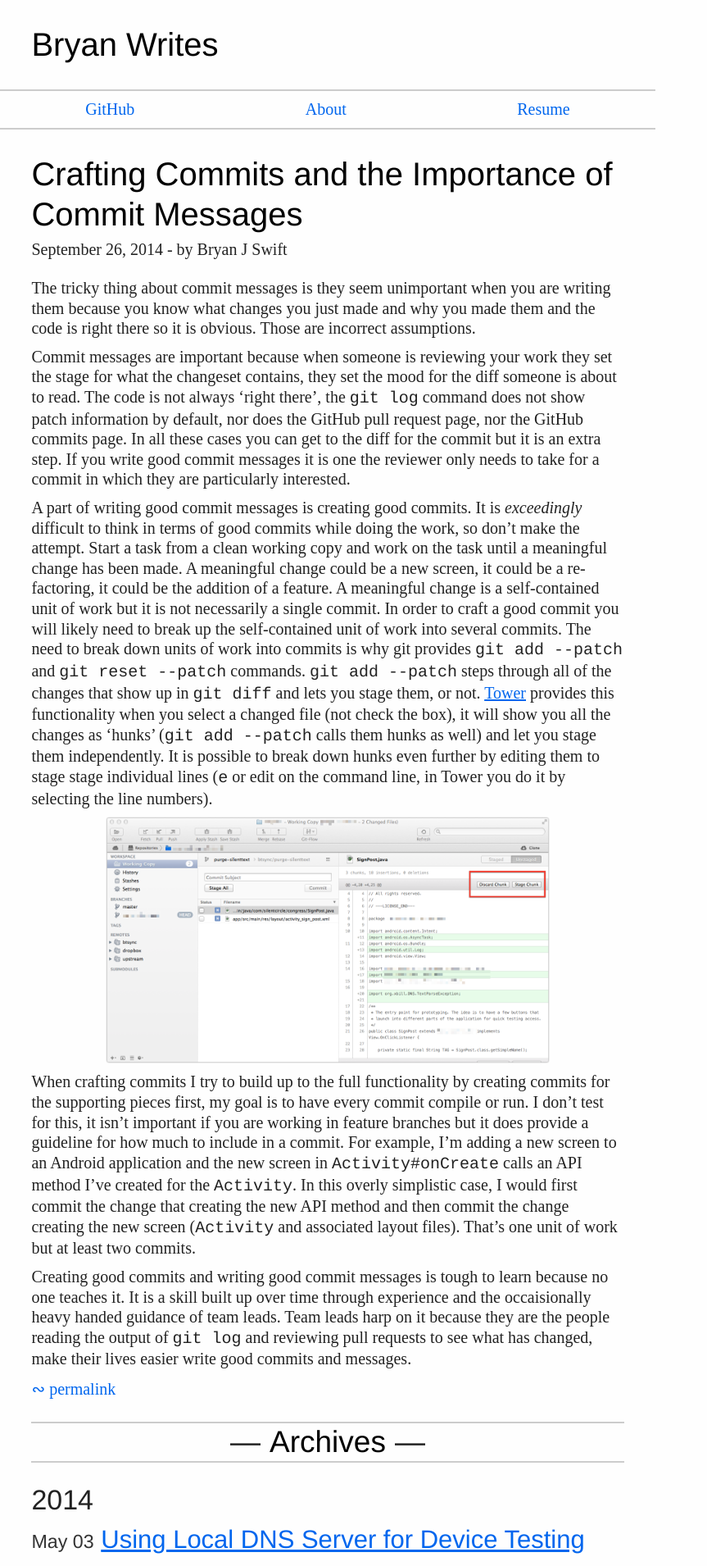
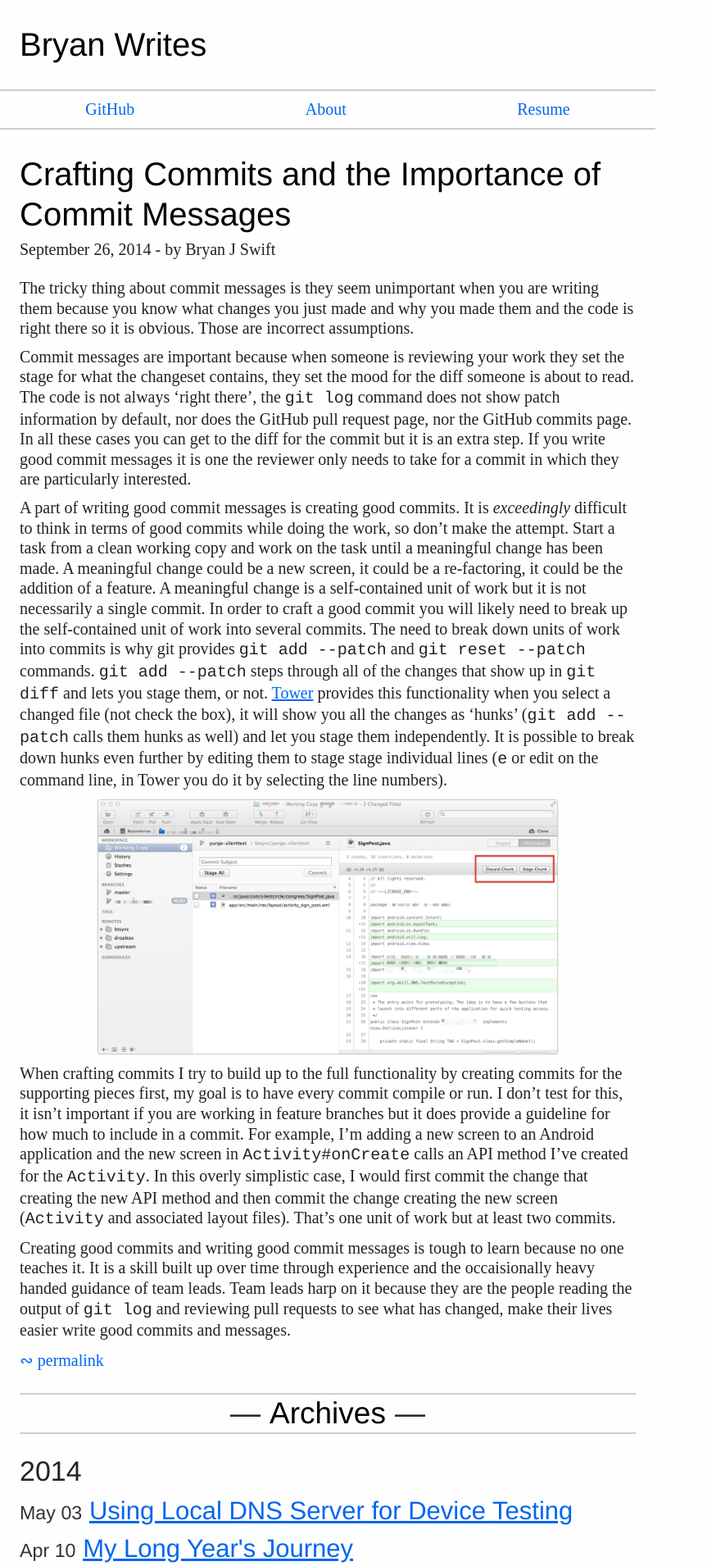
Before and after one commit to bryanjswift/bryanjswift.github.com, a Jekyll site: the page built from index.html, in a window 1280 px wide. Shown: the top 1910 px of the page at 82% size, without its empty margins (0-863 px from the left). Built offline with Jekyll 4.4.1, drawn with Linux system fonts in a browser that asks for light colours.

Commit message:
Revert the change to viewport units from percentages
Changes were made in 31248c9 but clashed with the `max-width` setting on
the container.

```diff
--- a/assets/css/styles.css
+++ b/assets/css/styles.css
@@ -28,7 +28,7 @@ h3 { font-size: 1.7em; }
 h4 { font-size: 1.55em; }
 h5 { font-size: 1.40em; }
 h6 { font-size: 1.25em; }
-p { margin: 0.5em 3vw; }
+p { margin: 0.5em 3%; }
 a[rev=footnote] { padding-left: 2px; }
 abbr[title] { border-bottom: 1px dotted; }
 b, strong { font-weight: bold; }
@@ -77,37 +77,37 @@ table { border-collapse: collapse; border-spacing: 0; }
 td { vertical-align: top; }
 /*** <Primary Styles> ***/
 /** Layout **/
-h1, h2, h3, h4, h5, h6 { margin: 0.75em 3vw; }
+h1, h2, h3, h4, h5, h6 { margin: 0.75em 3%; }
 #container { padding-bottom: 2em; }
 .divider { border-style: solid; border-width: 2px 0; }
 .links, .gist { position: relative; }
 .links { display: flex; justify-content: space-around; }
 .links li { display: inline-block; padding: 0.5em 0; text-align: center; }
 pre { margin: 0; border: 1px solid; padding: 0.25em 0.5em 0.5em; }
-.entry-content { margin: 0 3vw; }
+.entry-content { margin: 0 3%; }
 .entry-content p, .entry-content h1, .entry-content h2, .entry-content h3 {
   margin-right: 0; margin-left: 0;
 }
 /* Pagination */
-.pages { margin: 0 3vw; }
+.pages { margin: 0 3%; }
 /** Typography **/
 h1 a, .links a { text-decoration: none; }
 /** Modules **/
 /* Article */
 article header { margin-bottom: 0.6em; }
 article h1 { margin-bottom: 0.15em; }
-article header time { margin: 0 0 0 3vw; }
+article header time { margin: 0 0 0 3%; }
 .external:after { content: ' \27ab'; font-size: 0.75em; }
-article img { float: right; margin: 0 0 0.1em 2vw; max-width: 38vw; }
+article img { float: right; margin: 0 0 0.1em 2%; max-width: 38%; }
 article > footer { margin: -0.4em 0 0; padding: 0; text-align: left; }
-.callout { margin: 0.5em 0; border: 2px solid; padding: 0 3vw; }
+.callout { margin: 0.5em 0; border: 2px solid; padding: 0 3%; }
 .next { text-align: right; }
 .next a:after { content: '\bb'; padding-left: 5px; }
 .prev a:before { content: '\ab'; padding-right: 5px; }
 /* Archives */
 #blog-archives h3 { margin-bottom: 0; }
 #blog-archives h2 { margin-bottom: 0.375em; }
-.archived h4 { margin: 0.25em 3vw; }
+.archived h4 { margin: 0.25em 3%; }
 .archived time { position: relative; font-size: 0.75em; color: #333; }
 /* Footer */
 footer { padding: 1em 0 0; text-align: center; }
@@ -117,7 +117,7 @@ footer a { text-decoration: none; }
 .decorated a { text-decoration: none; }
 /* Footnotes */
 .footnotes { border-style: dashed; border-width: 1px 0 0; padding: 0.5em 0 0.25em; }
-.footnotes p { margin: 0.15em 1vw; }
+.footnotes p { margin: 0.15em 1%; }
 /** Colors **/
 h1 a, h1 a:visited, h2 a, h2 a:visited { color: #000; }
 h1 a:hover, h1 a:focus, h2 a:hover, h2 a:focus { color: #d60000; }
```
